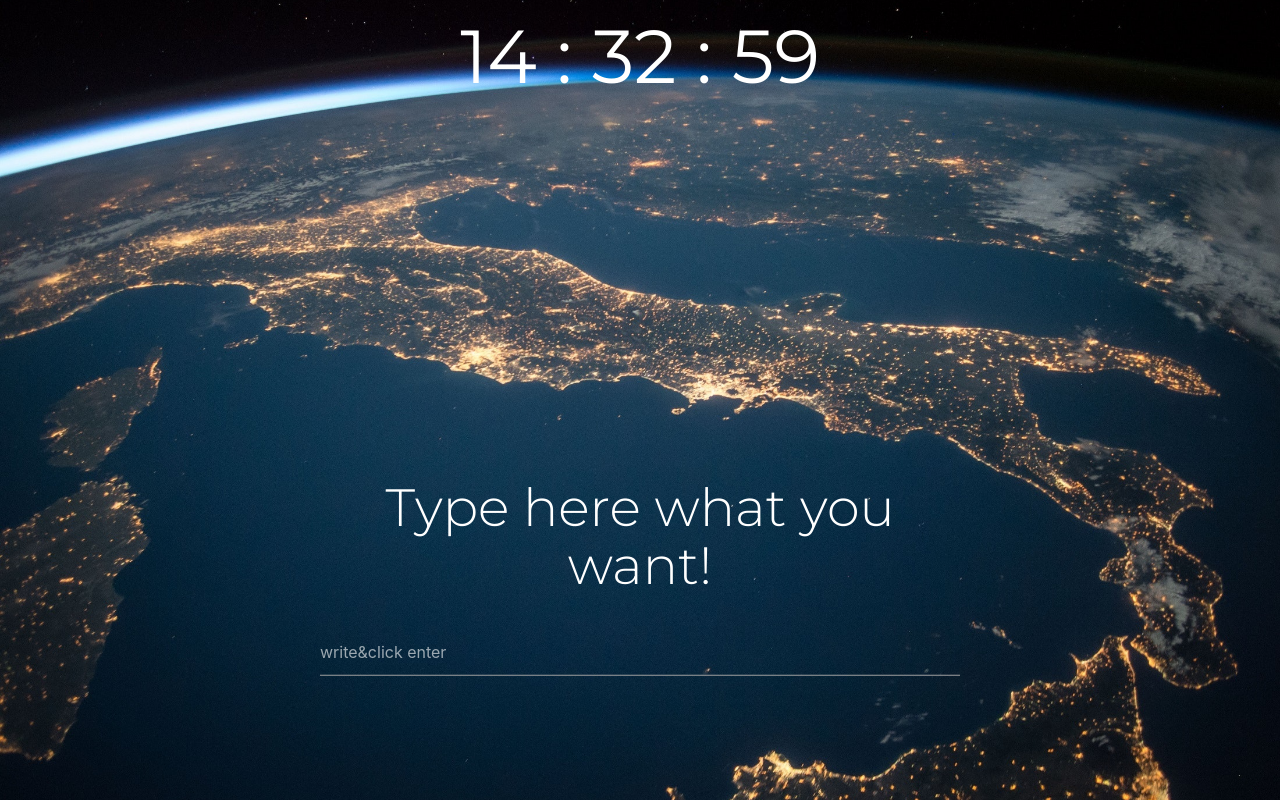
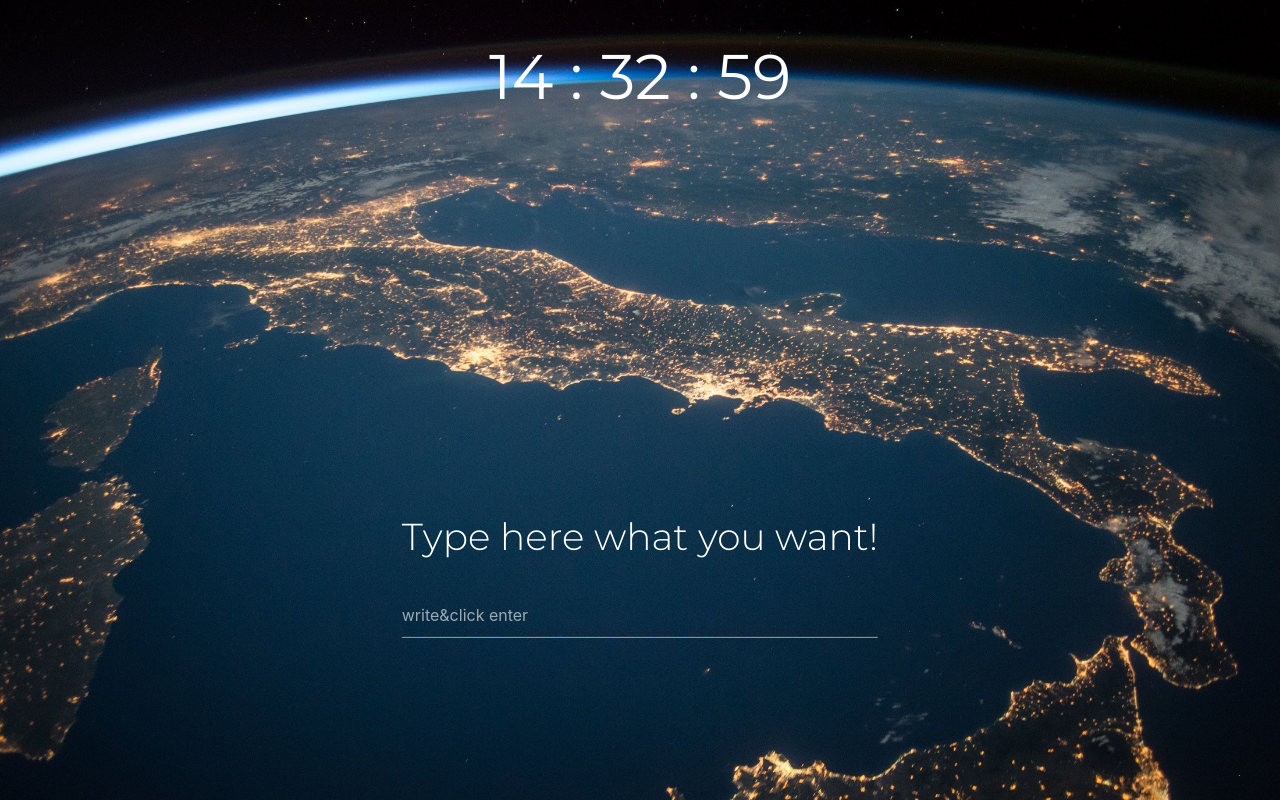
Before and after one commit to matthewcodepl/Browser-search, a plain HTML site: page index.html in a window 1280 px wide. Drawn offline with nearby package versions, Linux system fonts and the light colour scheme.

Commit message:
refresh style

```diff
--- a/index.html
+++ b/index.html
@@ -12,8 +12,10 @@
 </head>
 <body>
     <header class="top">
-            <div id="clock">
+            <div  class="widget">
+                    <h1 id="clock">
 
+                    </h1>
                 </div>
             <div class="wrap-search">
 
--- a/style.css
+++ b/style.css
@@ -32,10 +32,11 @@ html body {
 }
 
 .wrap-search h1 {
-    font-size: 3.5rem;
+    font-size: 2.5rem;
     color: #fff;
     font-weight: 300;
     width: 100%;
+    text-align: center;
     margin-bottom: 35px;
 }
 
@@ -47,12 +48,11 @@ input::placeholder {
     color: rgba(255, 255, 255, 0.599);
 }
 
-#clock {
-    position: absolute;
-    left: 50%;
-    transform: translateX(-50%);
-    font-size: 5rem;
+.widget {
+
     color: #fff;
     display: flex;
+    justify-content: center;
     flex-direction: row;
+    text-align: center;
 }
```
